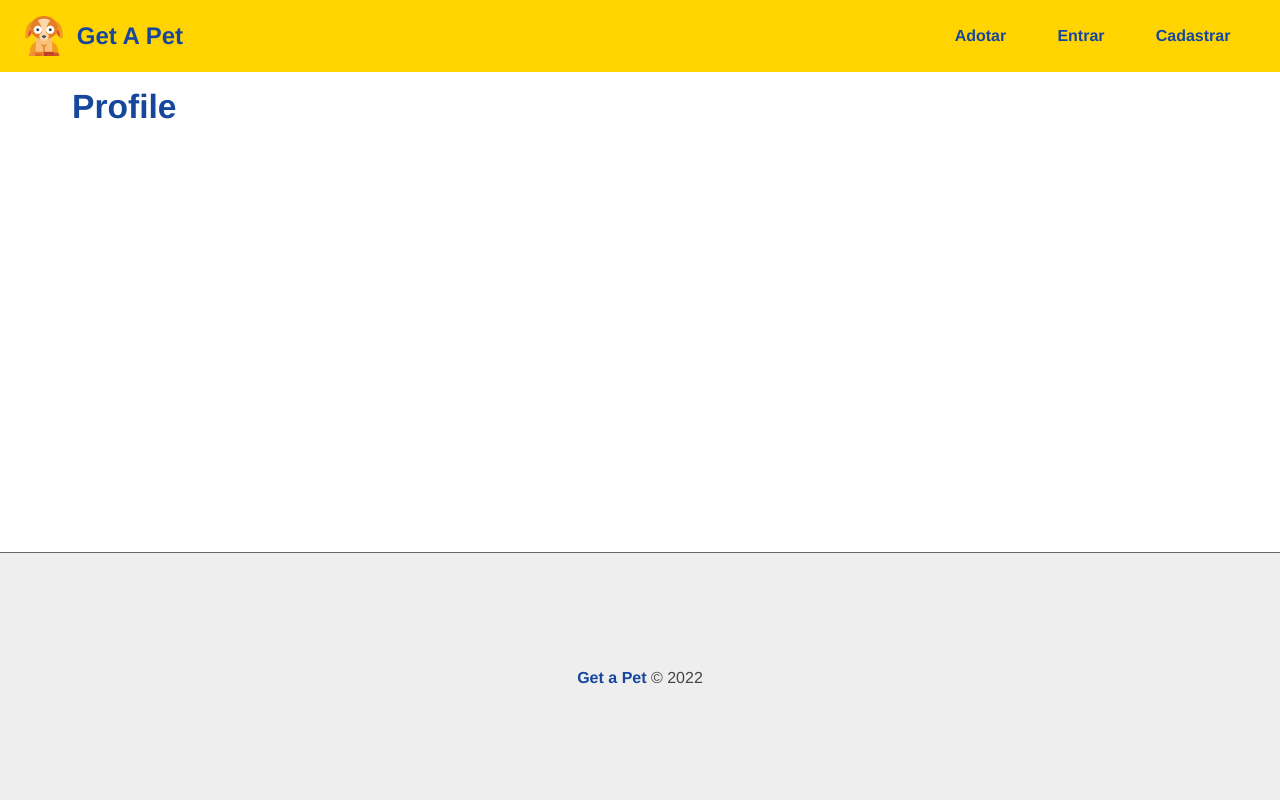
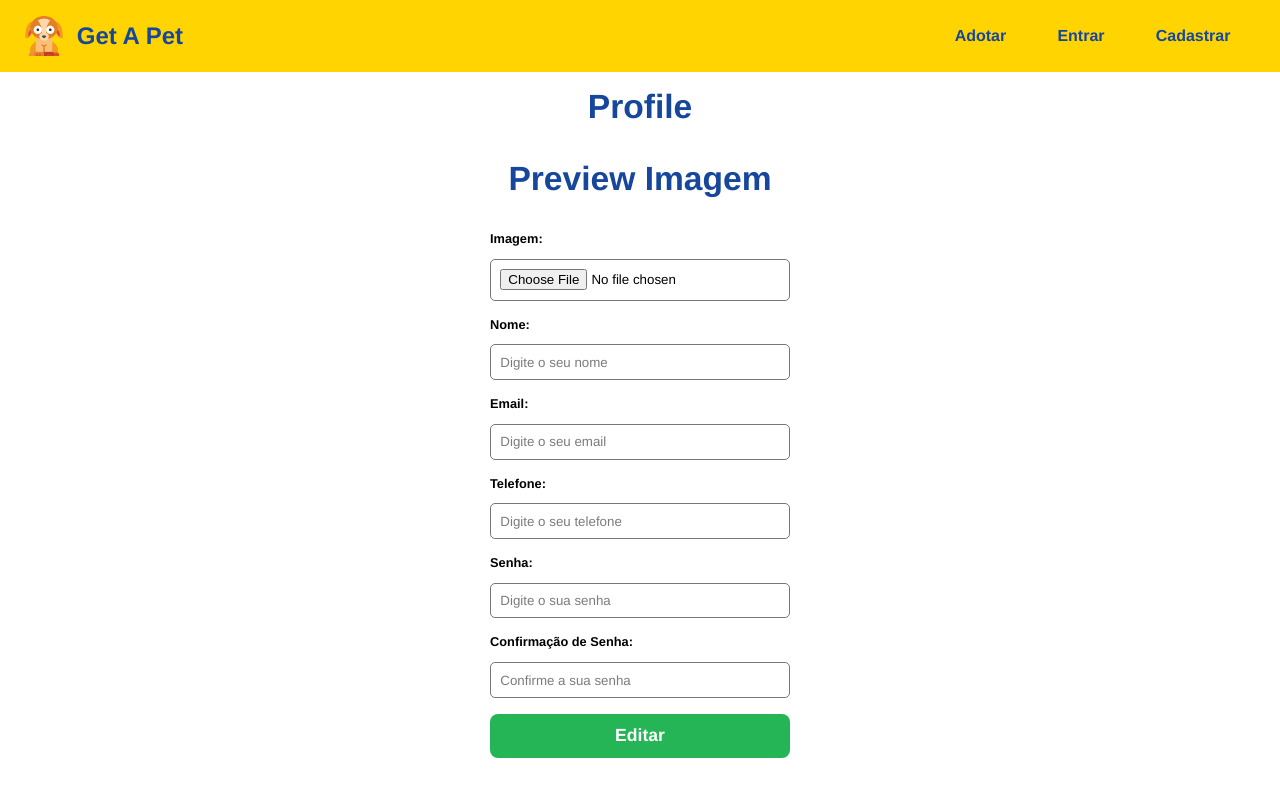
Before and after one commit to bacristiane/Curso-Node.js, a React (Create React App) app in the folder frontend/: page /user/profile in a window 1280 px wide. Shown: the top 800 px of the page. Built offline with nearby package versions, Linux system fonts and the light colour scheme.

Commit message:
Formulário de edição de usuário

```diff
--- a/frontend/src/components/pages/User/Profile.js
+++ b/frontend/src/components/pages/User/Profile.js
@@ -1,9 +1,91 @@
+import {useState, useEffect} from 'react'
+
+import formStyles from '../../form/Form.module.css'
+import styles from './Profile.module.css'
+
+import Input from '../../form/Input'
+
+
+
 function Profile() {
+
+    const [user,setUser] = useState({})
+
+    function handleChange(e){
+        setUser({...user, [e.target.name]: e.target.value})
+
+    }
+    function onFileChange(e){
+        setUser({...user, [e.target.name]: e.target.value})
+
+    }
+
+    function handleSubmit(e){
+        e.preventDefault()
+        //enviar usuário para o banco
+        register(user)
+    }
+
     return(
         <section>
-            <h1>
-                Profile
-            </h1>
+            <div className={styles.profile_header}>
+            <h1>Profile</h1>
+            <h1>Preview Imagem</h1>
+            </div>
+
+            <form className={formStyles.form_container} onSubmit={handleSubmit}>
+            <Input
+                text="Imagem"
+                type="file"
+                name="image"
+                handleOnChange={onFileChange}
+                />
+                <Input
+                text="Nome"
+                type="text"
+                name="name"
+                placeholder="Digite o seu nome"
+                handleOnChange={handleChange}
+                value={user.name || ''}
+                />
+                <Input
+                text="Email"
+                type="email"
+                name="email"
+                placeholder="Digite o seu email"
+                handleOnChange={handleChange}
+                value={user.email || ''}
+                />
+                <Input
+                text="Telefone"
+                type="text"
+                name="phone"
+                placeholder="Digite o seu telefone"
+                handleOnChange={handleChange}
+                value={user.phone || ''}
+                />
+
+                <Input
+                text="Senha"
+                type="password"
+                name="password"
+                placeholder="Digite o sua senha"
+                handleOnChange={handleChange}
+
+
+                />
+                <Input
+                text="Confirmação de Senha"
+                type="password"
+                name="confirmpassword"
+                placeholder="Confirme a sua senha"
+                handleOnChange={handleChange}
+                />
+                <input
+                type="submit"
+                value="Editar"
+                />
+            </form>
         </section>
     )
     }
--- a/frontend/src/components/pages/User/Profile.module.css
+++ b/frontend/src/components/pages/User/Profile.module.css
@@ -0,0 +1,4 @@
+.profile_header{
+    text-align: center;
+    margin-bottom: 1em;
+}
```
